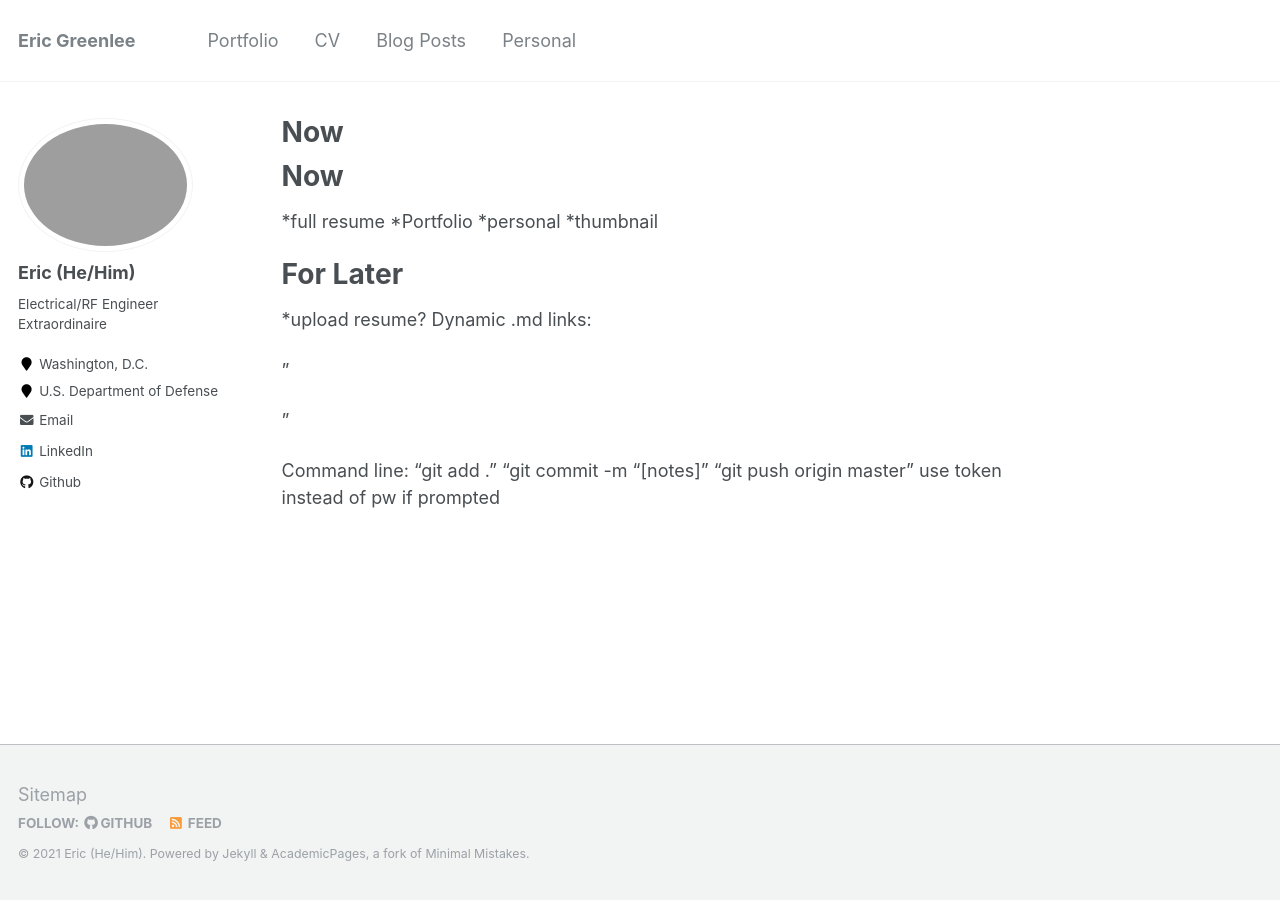
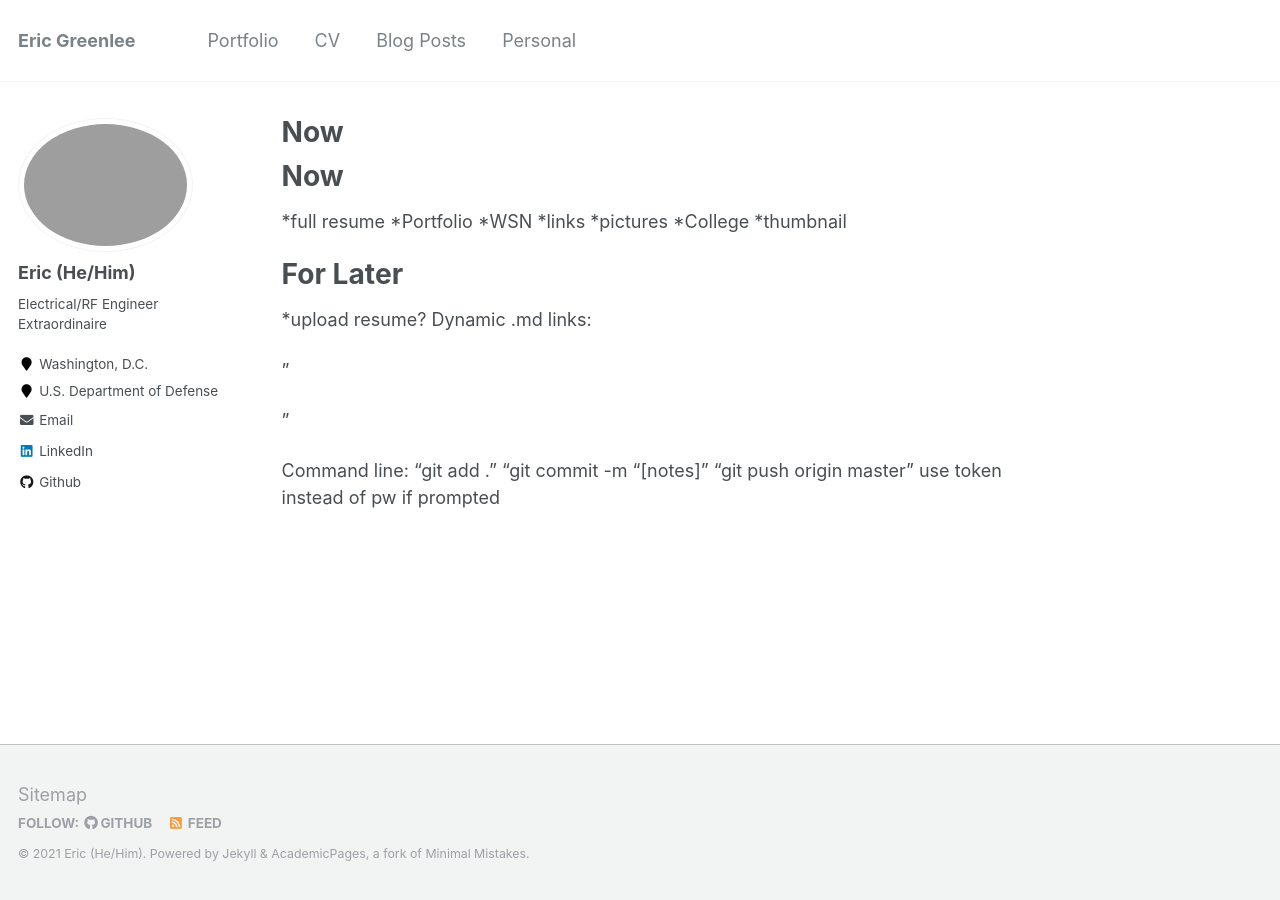
Before and after one commit to EricGreenlee/EricGreenlee.github.io, a Jekyll site: the page built from TODO.md, in a window 1280 px wide. Built offline with Jekyll 4.4.1, drawn with Linux system fonts in a browser that asks for light colours; our own code applies the rules of GitHub Pages for plain Markdown files.

Commit message:
portfolio

```diff
--- a/TODO.md
+++ b/TODO.md
@@ -3,7 +3,10 @@ Now
 
 *full resume
 *Portfolio
-*personal
+  *WSN
+    *links
+    *pictures
+  *College
 *thumbnail
 
 For Later
```
Also changed, not shown: _portfolio/portfolio-1-MESH.md (+2 -0 lines), images/MESHThayerCase.png (added), 1 other file.
